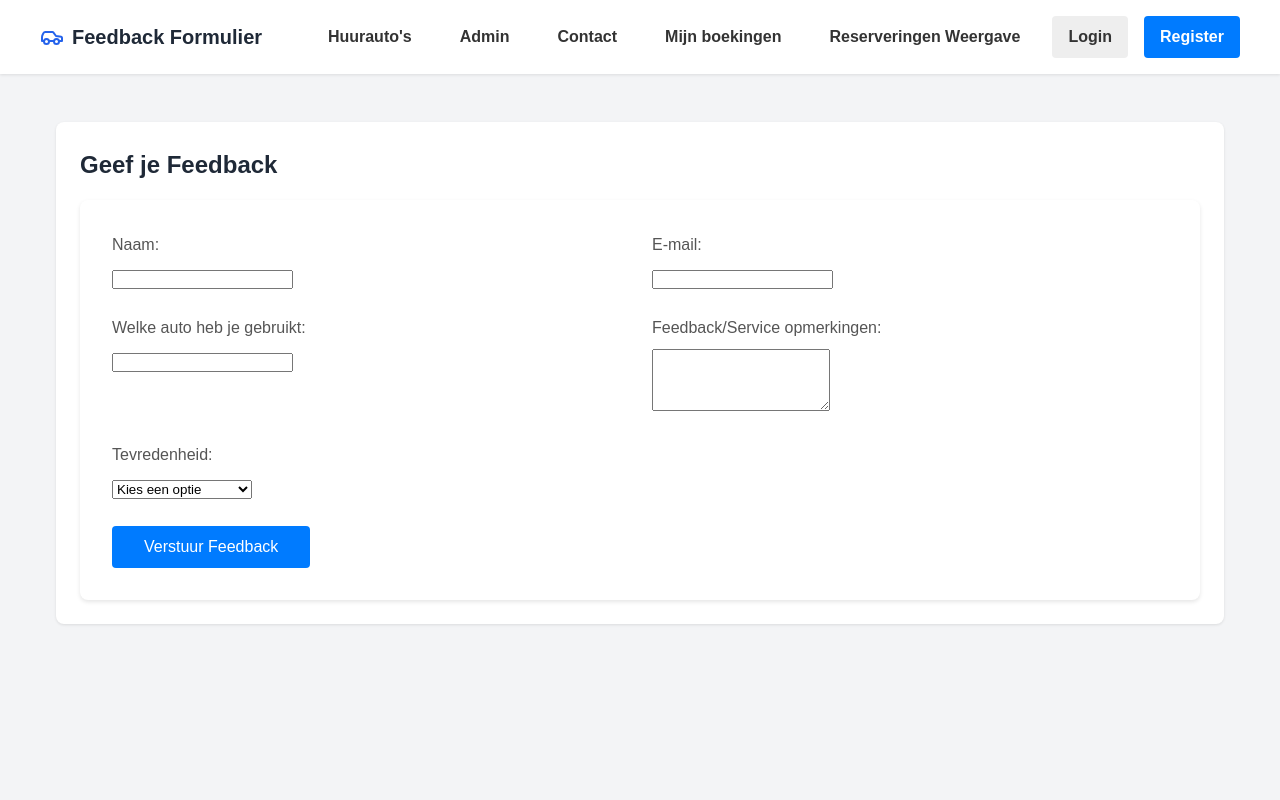
After one commit to trueeman/Project_Autoverhuur, a PHP site: page /feedbackform.php in a window 1280 px wide. The commit adds this page. Run offline with PHP 8.4, Linux system fonts and the light colour scheme.

Commit message:
Contact Feedbackform

```diff
--- /dev/null
+++ b/Code/Feedbackform.php
@@ -0,0 +1,75 @@
+<?php
+// Hier komt je PHP-code voor het verwerken van de feedbackformulier (optioneel)
+// Bijvoorbeeld, je kunt de gegevens opslaan in de database of een e-mail verzenden.
+?>
+
+<!DOCTYPE html>
+<html lang="nl">
+<head>
+    <meta charset="UTF-8">
+    <meta name="viewport" content="width=device-width, initial-scale=1.0">
+    <link rel="stylesheet" href="styles.css">
+    <title>Feedback Formulier</title>
+</head>
+<body class="bg-gray-100">
+    <nav class="nav-container">
+        <div class="nav-content">
+            <div class="logo-container">
+                <svg class="car-icon" xmlns="http://www.w3.org/2000/svg" viewBox="0 0 24 24" fill="none" stroke="currentColor" stroke-width="2" stroke-linecap="round" stroke-linejoin="round">
+                    <path d="M14 16H9m10 0h3v-3.15a1 1 0 00-.84-.99L16 11l-2.7-3.6a1 1 0 00-.8-.4H5.24a2 2 0 00-1.8 1.1l-.8 1.63A6 6 0 002 12.42V16h2"></path>
+                    <circle cx="6.5" cy="16.5" r="2.5"></circle>
+                    <circle cx="16.5" cy="16.5" r="2.5"></circle>
+                </svg>
+                <h1>Feedback Formulier</h1>
+            </div>
+            <div class="nav-links">
+                <a href="#" class="nav-link">Huurauto's</a>
+                <a href="Adminweergave.php" class="nav-link">Admin</a>
+                <a href="Contact.php" class="nav-link">Contact</a>
+                <a href="Reservering.php" class="nav-link">Mijn boekingen</a>
+                <a href="Adminreserveringweergave.php" class="nav-link">Reserveringen Weergave</a>
+                <a href="Insertimg.php" class="nav-link login">Login</a>
+                <a href="register" class="nav-link register">Register</a>
+            </div>
+        </div>
+    </nav>
+
+    <main class="main-container">
+        <div class="content-container">
+            <h2>Geef je Feedback</h2>
+            <form action="Process_Feedback.php" method="post" class="rental-form">
+                <div class="form-grid">
+                    <div class="form-group">
+                        <label for="naam">Naam:</label>
+                        <input type="text" id="naam" name="naam" required>
+                    </div>
+                    <div class="form-group">
+                        <label for="email">E-mail:</label>
+                        <input type="email" id="email" name="email" required>
+                    </div>
+                    <div class="form-group">
+                        <label for="auto">Welke auto heb je gebruikt:</label>
+                        <input type="text" id="auto" name="auto" required>
+                    </div>
+                    <div class="form-group">
+                        <label for="feedback">Feedback/Service opmerkingen:</label>
+                        <textarea id="feedback" name="feedback" rows="4" required></textarea>
+                    </div>
+                    <div class="form-group">
+                        <label for="tevredenheid">Tevredenheid:</label>
+                        <select id="tevredenheid" name="tevredenheid" required>
+                            <option value="">Kies een optie</option>
+                            <option value="1">1 - Zeer ontevreden</option>
+                            <option value="2">2 - Ontevreden</option>
+                            <option value="3">3 - Neutraal</option>
+                            <option value="4">4 - Tevreden</option>
+                            <option value="5">5 - Zeer tevreden</option>
+                        </select>
+                    </div>
+                </div>
+                <input type="submit" value="Verstuur Feedback" class="search-button">
+            </form>
+        </div>
+    </main>
+</body>
+</html>
--- a/Code/Huurauto's.php
+++ b/Code/Huurauto's.php
@@ -59,7 +59,7 @@ try {
            <div class="nav-links">
                 <a href="#" class="nav-link">Huurauto's</a>
                 <a href="Adminweergave.php" class="nav-link">Admin</a>
-                <a href="Test.php" class="nav-link">Contact</a>
+                <a href="Contact.php" class="nav-link">Contact</a>
                 <a href="Reservering.php" class="nav-link">Mijn boekingen</a>
                 <a href="Adminreserveringweergave.php" class="nav-link">Reserveringen Weergave</a>
                 <a href="Insertimg.php" class="nav-link login">Login</a>
--- a/Code/styles.css
+++ b/Code/styles.css
@@ -103,7 +103,7 @@ input[type="time"] {
 }
 
 .search-button {
-    background-color: #ff4444;
+    background-color: #007bff;
     color: white;
     border: none;
     padding: 0.75rem 2rem;
@@ -113,7 +113,7 @@ input[type="time"] {
 }
 
 .search-button:hover {
-    background-color: #ee3333;
+    background-color: #0266d0;
 }
 
 /* Responsive adjustments */
```
Also changed, not shown: Code/Bevestiging.php (added, +32 -0 lines), Code/Contact.php (added, +37 -0 lines), Code/Process_Feedback.php (added, +53 -0 lines).
